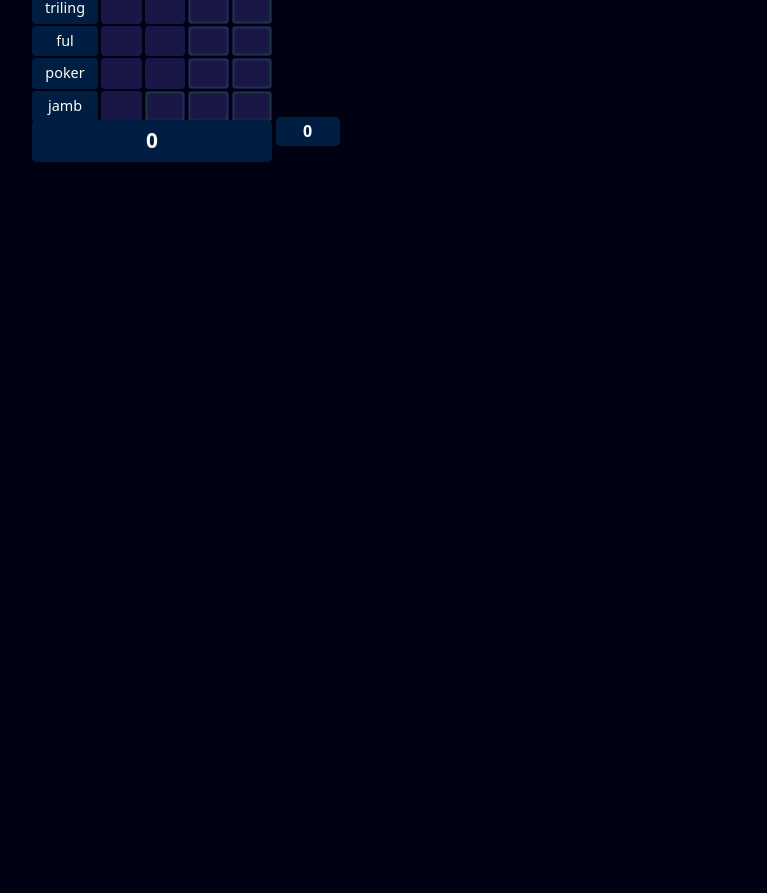
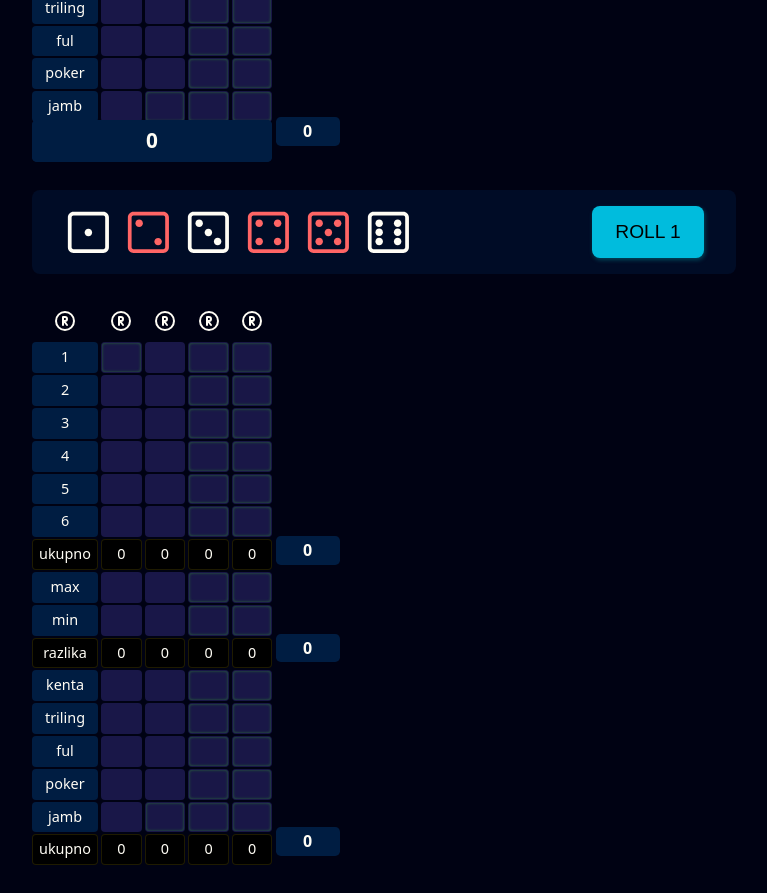
Before and after one commit to BSlaven/JAMB-YAHTZEE, a React (Vite) app: page /game/1 in a window 1280 px wide. Shown: the part 680-1573 px from the top of the page, without its empty margins (24-791 px from the left). Before the commit the page ends 862 px from the top, so only its background shows below. Built offline with nearby package versions, Linux system fonts and the light colour scheme.

Commit message:
add opponent dice and fields

```diff
--- a/src/components/Game/Game.jsx
+++ b/src/components/Game/Game.jsx
@@ -14,6 +14,9 @@ const Game = () => {
 
       <Dice />
       <Fields />
+
+      <Dice isOpponent={true} />
+      <Fields isOpponent={true} />
     </div>
   )
 }
```
